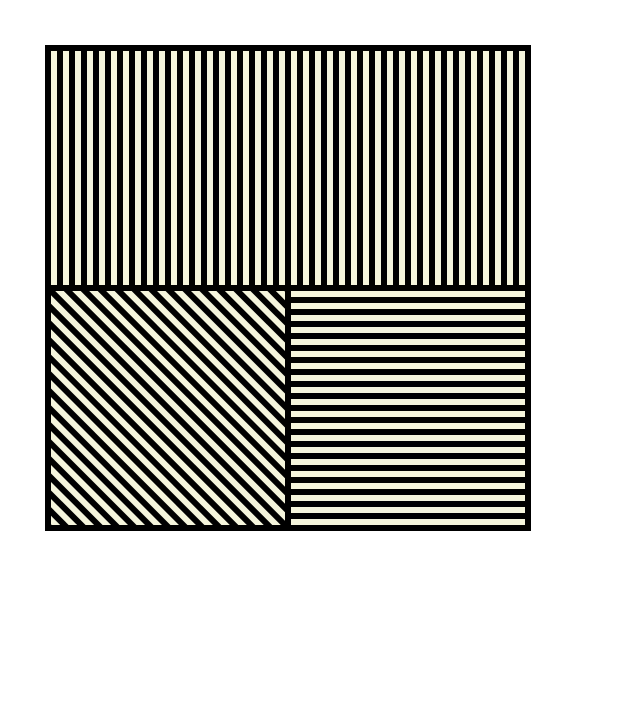
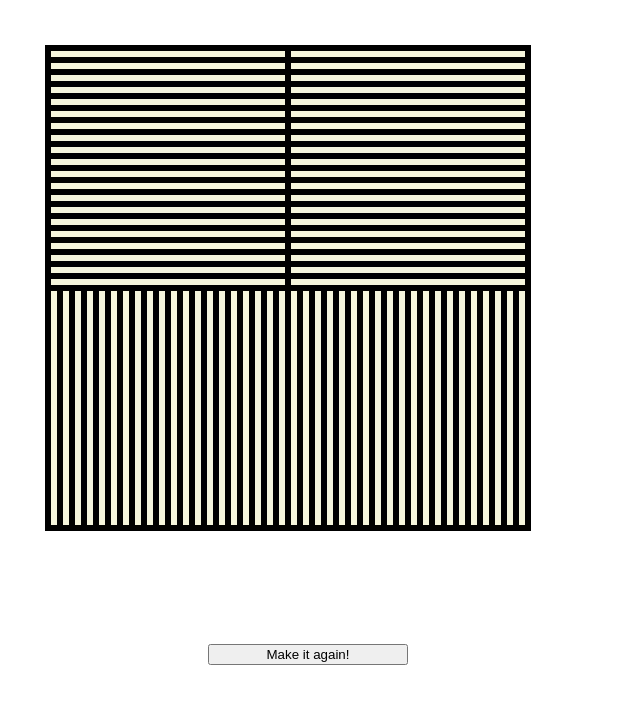
Before and after one commit to annieblazejack/solLewitt, a plain HTML site: page index.html in a window 1280 px wide. Shown: the whole page, without its empty margins (0-640 px from the left). Drawn offline with Linux system fonts and the light colour scheme.

Commit message:
Added a Make it again button.

```diff
--- a/index.html
+++ b/index.html
@@ -1,68 +1,80 @@
 <html>
+
 <head>
+    <title>
+        Variations on a Drawing
+    </title>
+    <style>
+        #wrapper {
+            width: 600px;
+            display: flex;
+            justify-content: center;
+            flex-direction: column;
+            align-items: center;
+        }
 
+        button {
+            width: 200px;
+        }
+    </style>
 </head>
+
 <body>
-
-        <canvas id="canvas" width="1000" height="600">
+    <div id="wrapper">
+        <canvas id="canvas" width="600" height="600">
         </canvas>
-
+        <br></br>
+        <button id="makeAgain">
+            Make it again!
+        </button>
+    </div>
     <script>
-            let canvasElement = document.getElementById("canvas");
-            let context = canvasElement.getContext("2d");
-
+        const button = document.getElementById("makeAgain");
+        const canvasElement = document.getElementById("canvas");
+        const context = canvasElement.getContext("2d");
         const squareSize = 240
-            const lineWidth = squareSize/40;
+        const lineWidth = squareSize / 40;
         context.strokeStyle = "charcoal";
         context.lineWidth = lineWidth;
-
-
+        context.fillStyle = "beige";
         const padding = 40
 
-
-            function fillBox(x, y, angle){
+        function fillBox(x, y, angle) {
             context.save();
-
-                context.fillStyle = "beige";
             context.beginPath();
             context.rect(x, y, squareSize, squareSize);
             context.fill();
             context.stroke();
-
-
             context.beginPath();
             context.rect(x, y, squareSize, squareSize);
             context.clip();
-
-                context.translate(x + squareSize/2, y + squareSize/2);
-
+            context.translate(x + squareSize / 2, y + squareSize / 2);
             context.rotate(angle);
-
-                for (let i = -squareSize; i < squareSize; i = i+2*lineWidth){
+            for (let i = -squareSize; i < squareSize; i = i + 2 * lineWidth) {
                 context.beginPath();
-                    context.moveTo(-squareSize*Math.SQRT2/2, i);
-                    context.lineTo(squareSize*Math.SQRT2, i);
+                context.moveTo(-squareSize * Math.SQRT2 / 2, i);
+                context.lineTo(squareSize * Math.SQRT2, i);
                 context.stroke();
-
             };
-
             context.restore();
         }
 
-            const angles = [0, .5*Math.PI, .25*Math.PI, -.25*Math.PI ]
+        const angles = [0, .5 * Math.PI, .25 * Math.PI, -.25 * Math.PI]
 
-            function randomAngle(){
-                return angles[Math.floor(4*Math.random())]
+        function randomAngle() {
+            return angles[Math.floor(4 * Math.random())]
         };
 
-
+        function refreshDrawing() {
             fillBox(padding, padding, randomAngle());
             fillBox(squareSize + padding, padding, randomAngle());
             fillBox(padding, squareSize + padding, randomAngle());
             fillBox(squareSize + padding, squareSize + padding, randomAngle());
+        };
 
-
-
+        refreshDrawing();
+        button.addEventListener("click", refreshDrawing);
     </script>
 </body>
+
 </html>
```
Lines whose indentation alone changed are shown as unchanged.
